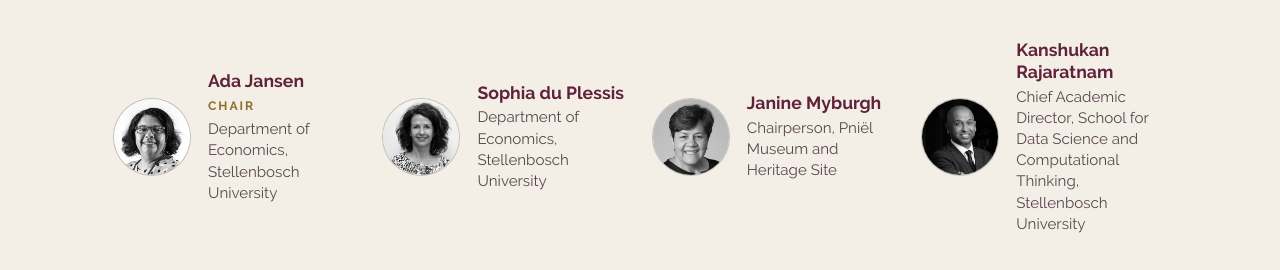
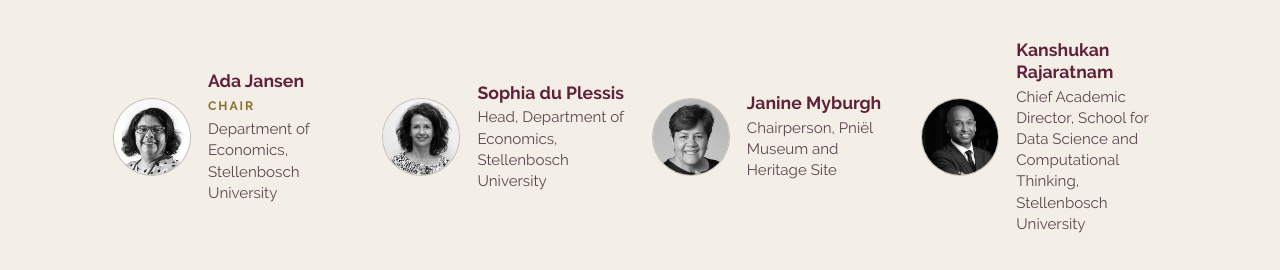
Before and after one commit to leapstellenbosch/leapstellenbosch.github.io, a Jekyll site: the page built from team/index.html, in a window 1280 px wide and 900 px high, scrolled down 2004 px. Shown: the part 152-422 px from the top of the window. Built offline with Jekyll 4.4.1, drawn with Linux system fonts in a browser that asks for light colours.

Commit message:
Board: Sophia du Plessis is Head of the Department of Economics
Co-Authored-By: Claude Fable 5.1 <noreply@anthropic.com>

```diff
--- a/_data/board.yml
+++ b/_data/board.yml
@@ -10,7 +10,7 @@
 - key: sophia-du-plessis
   name: Sophia du Plessis
   role:
-  institution: Department of Economics, Stellenbosch University
+  institution: Head, Department of Economics, Stellenbosch University
   photo: true
 
 - key: janine-myburgh
```
